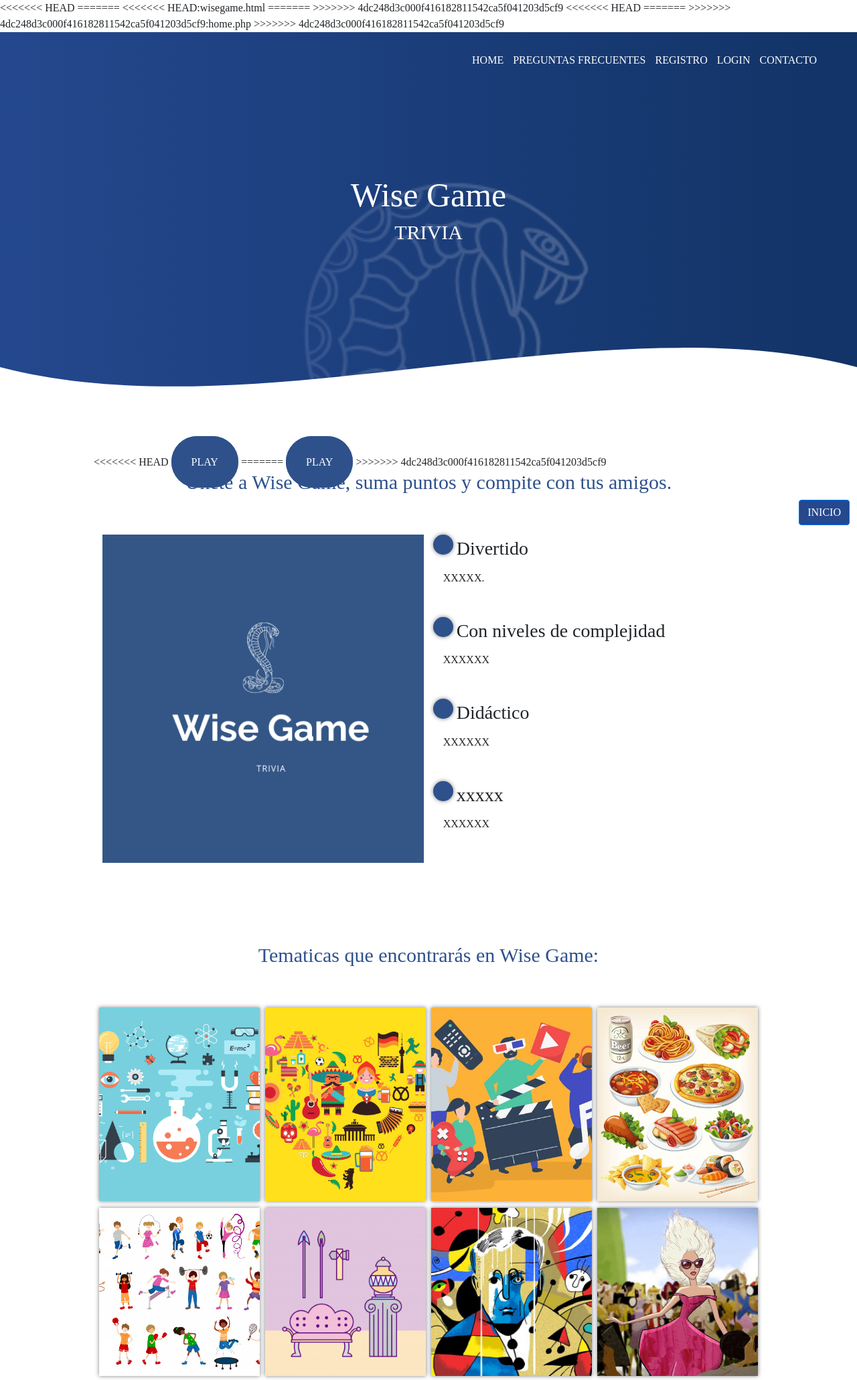
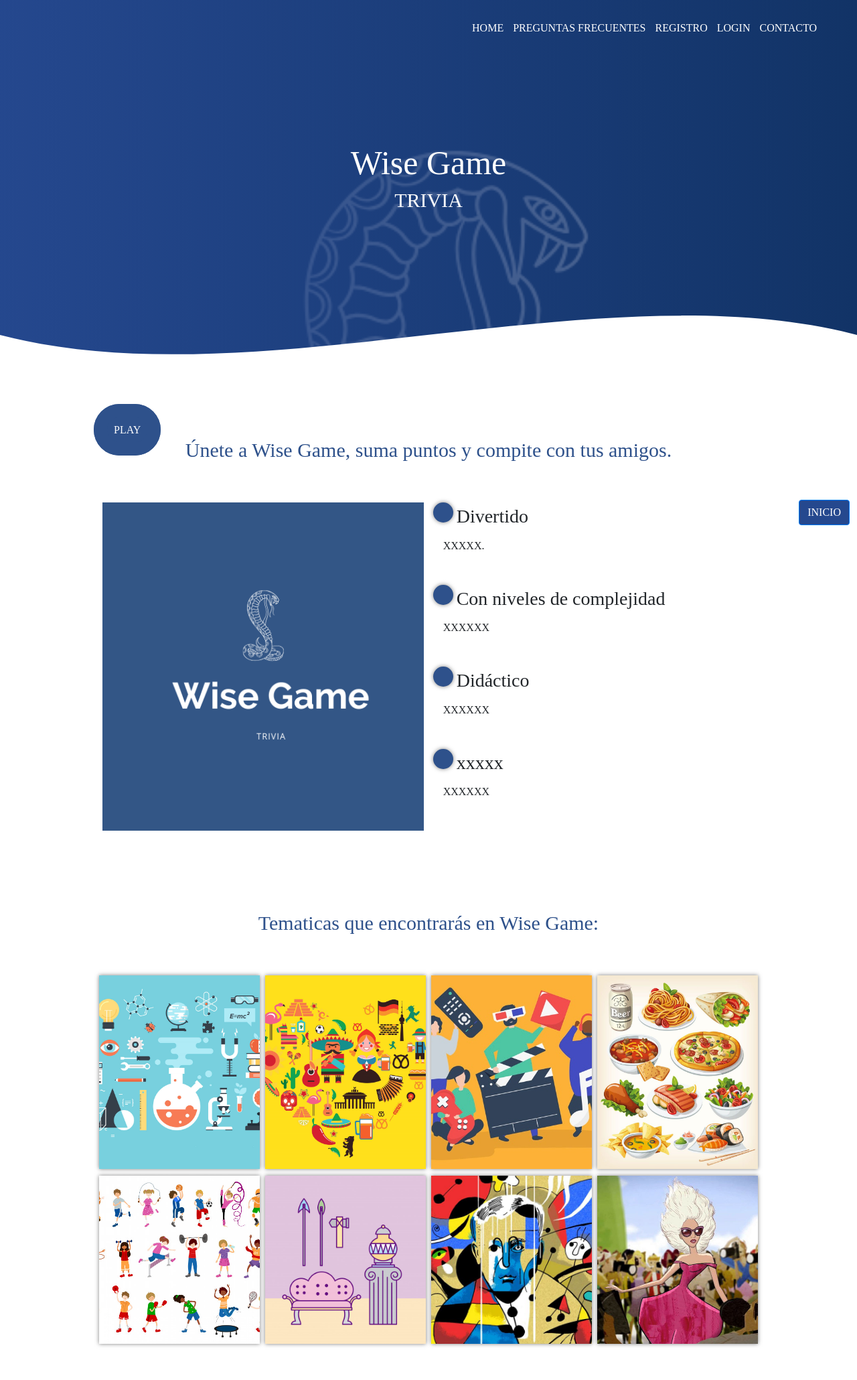
Before and after one commit to EliasZaccheo/DHFS-Grupo1, a PHP site: page /home.php in a window 1280 px wide. Shown: the top 2060 px of the page at 67% size. Run offline with PHP 8.4, Linux system fonts and the light colour scheme.

Commit message:
Cambios menores

```diff
--- a/home.php
+++ b/home.php
@@ -1,23 +1,8 @@
 <!DOCTYPE html>
-<<<<<<< HEAD
-=======
-<<<<<<< HEAD:wisegame.html
-<html lang="es">
-
-<head>
-    <meta charset="UTF-8">
-    <meta name="viewport" content="width=device-width, initial-scale=1.0">
-    <meta http-equiv="X-UA-Compatible" content="ie=edge">
-=======
->>>>>>> 4dc248d3c000f416182811542ca5f041203d5cf9
 <?php include_once("./php/parts.php") ?>
 <html lang="es" dir="ltr">
   <head>
     <?php head_of() ?>
-<<<<<<< HEAD
-=======
->>>>>>> 4dc248d3c000f416182811542ca5f041203d5cf9:home.php
->>>>>>> 4dc248d3c000f416182811542ca5f041203d5cf9
     <title>Wise Game</title>
 </head>
 
@@ -25,11 +10,7 @@
     <?php header_of("TRIVIA") ?>
     <main>
         <section class="contenedor sobre-nosotros">
-<<<<<<< HEAD
         <a class="boton" href="http://.com" target="_blank">PLAY</a>
-=======
-        <a class="boton" href="play.php" target="_blank">PLAY</a>
->>>>>>> 4dc248d3c000f416182811542ca5f041203d5cf9
             <h2 class="titulo">Únete a Wise Game, suma puntos y compite con tus amigos.</h2>
             <div class="contenedor-sobre-nosotros">
                 <img src="img/wisegame.png" alt="" class="imagen-about-us">
```
Also changed, not shown: wisegame.html (+41 -12 lines).
